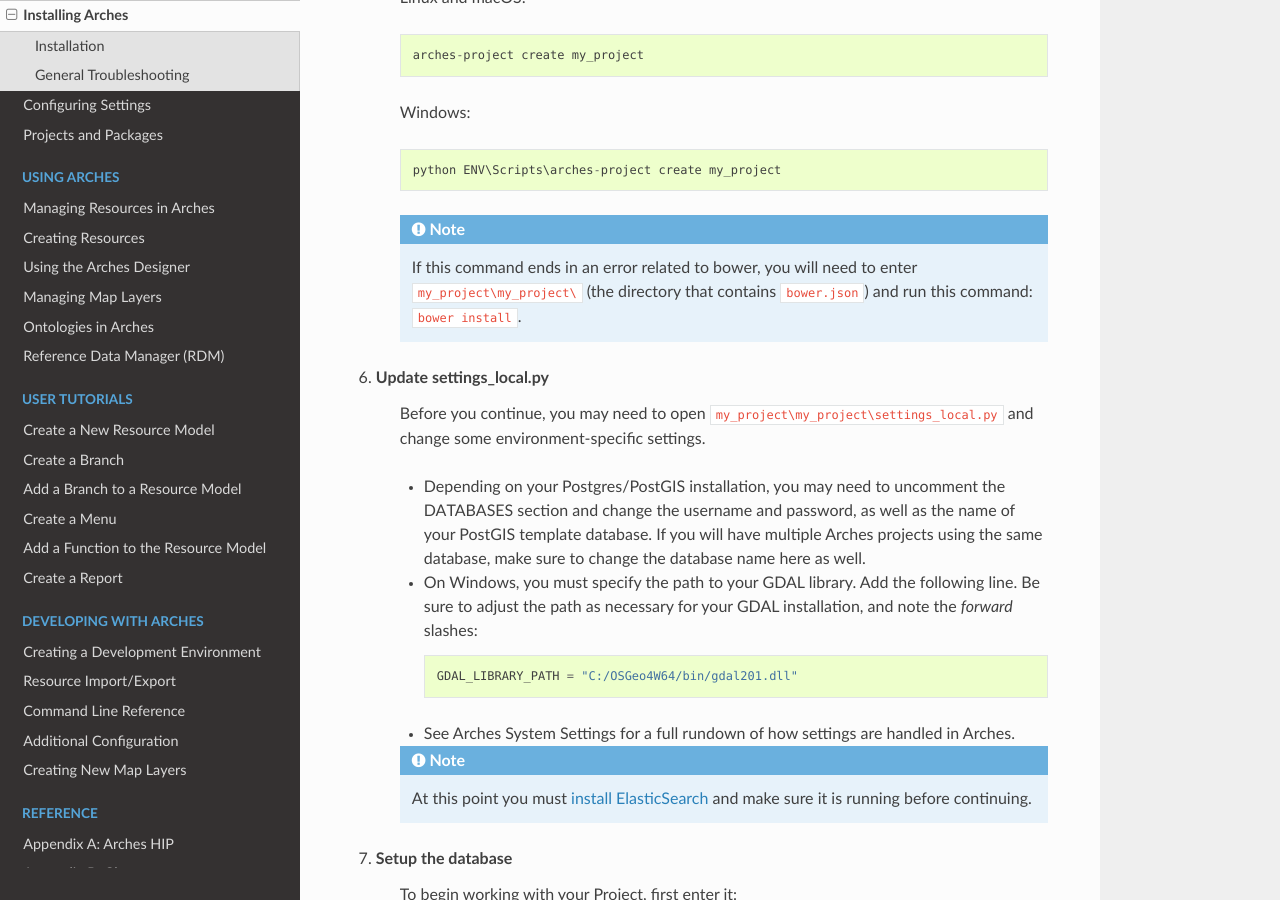
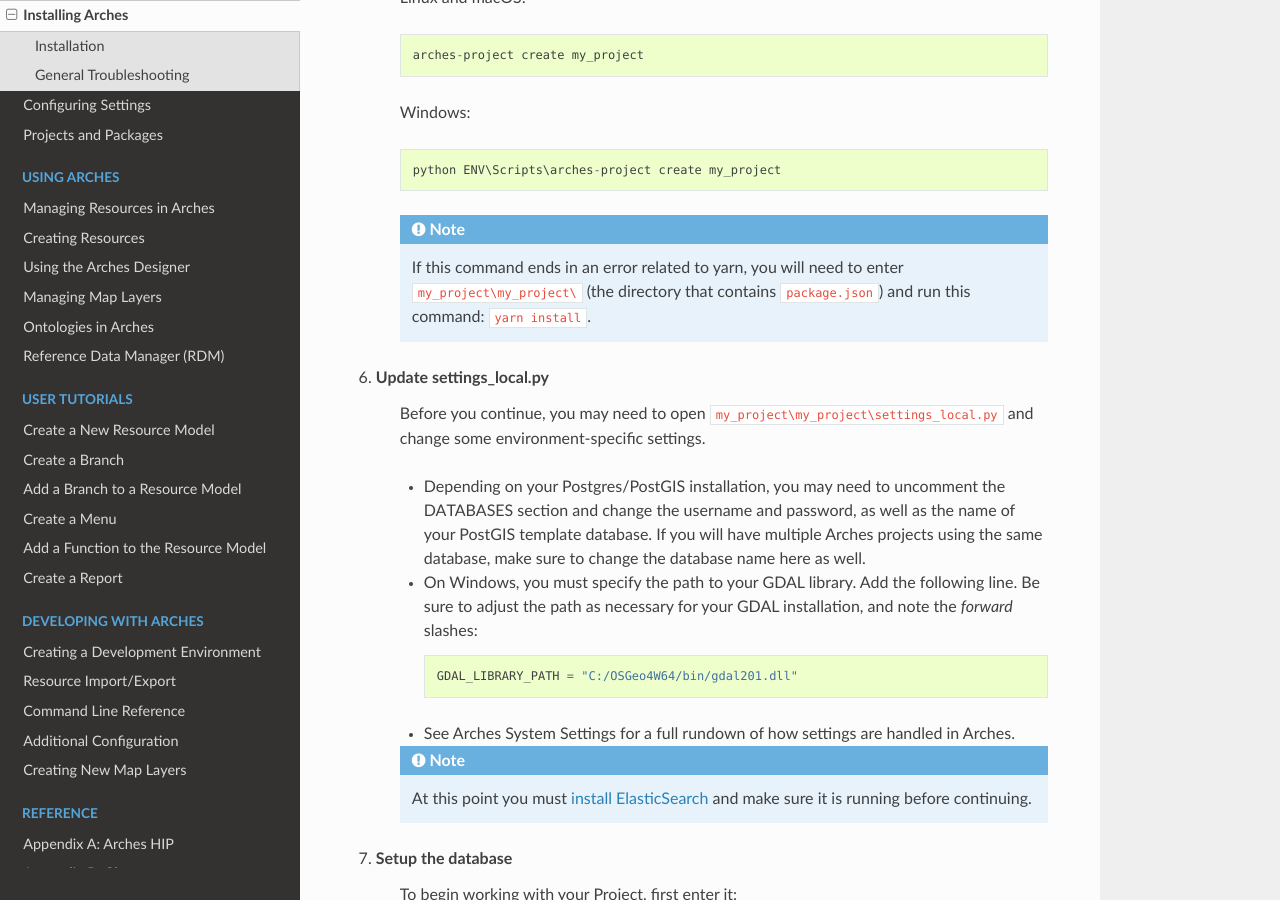
Before and after one commit to archesproject/arches-docs, a Sphinx documentation site: the page built from docs/installation.txt, in a window 1280 px wide and 900 px high, scrolled down 1392 px. Built offline with Sphinx 7.4.7 and the Read the Docs theme 2.0.0, drawn with Linux system fonts in a browser that asks for light colours.

Commit message:
migrates to yarn from bower, re: #2916

```diff
--- a/docs/creating-a-development-environment.txt
+++ b/docs/creating-a-development-environment.txt
@@ -46,7 +46,7 @@
         (ENV)$ pip install -r arches/install/requirements_dev.txt
         (ENV)$ cd ..
 
-#. Create the new project you will be working on. In this project you'll make all of the necessary changes to your templates, define all of your settings.py variables, run ``manage.py``, etc. This is also where all your ``bower`` components will be installed.
+#. Create the new project you will be working on. In this project you'll make all of the necessary changes to your templates, define all of your settings.py variables, run ``manage.py``, etc. This is also where all your ``yarn`` components will be installed.
 
     .. code-block:: bash
 
--- a/docs/installation.txt
+++ b/docs/installation.txt
@@ -49,7 +49,7 @@
 
         python ENV\Scripts\arches-project create my_project
 
-    .. note:: If this command ends in an error related to bower, you will need to enter ``my_project\my_project\`` (the directory that contains ``bower.json``) and run this command: ``bower install``.
+    .. note:: If this command ends in an error related to yarn, you will need to enter ``my_project\my_project\`` (the directory that contains ``package.json``) and run this command: ``yarn install``.
 
 #. **Update settings_local.py**
 
--- a/docs/overview.txt
+++ b/docs/overview.txt
@@ -33,7 +33,7 @@
 
 **Version History**
 
-    v4.0  July, 2017: Significant site redesign, addition of graph creation UI, system settings UI, internal tileserver (TileStache), updated dependencies (MapBox GL, ElasticSearch 5.2, Bower)
+    v4.0  July, 2017: Significant site redesign, addition of graph creation UI, system settings UI, internal tileserver (TileStache), updated dependencies (MapBox GL, ElasticSearch 5.2, Yarn)
 
     v3.0  April, 2015: Updated architecture, inclusion of the Reference Data Manager, updated dependencies (ElasticSearch, OpenLayers, Knockout)
 
--- a/docs/requirements-and-dependencies.txt
+++ b/docs/requirements-and-dependencies.txt
@@ -31,7 +31,7 @@
 
     .. note:: Python 2.7.9 and later comes with pip, however, with < 2.7.9, you will need to get pip from here: https://pip.pypa.io/en/latest/installing.html. We also recommend upgrading pip with this command ``python -m pip install --upgrade pip``.
 
-* **Bower** https://bower.io/#install-bower (requires NodeJS/npm)
+* **Yarn** https://yarnpkg.com/lang/en/docs/install/ (requires NodeJS/npm)
 * **Mapnik 2.2** http://mapnik.org/pages/downloads.html. *Windows users, see below*.
 * **JDK** http://www.oracle.com/technetwork/java/javase/downloads/jdk8-downloads-2133151.html
 * **Elasticsearch 5.2.1**
@@ -57,7 +57,7 @@
 
 **GDAL and GEOS** - Use the OSgeo4W installer found here: https://trac.osgeo.org/osgeo4w/, and choose to install the GDAL package (you don't need to install QGIS or GRASS). After installation, add the following to your system's PATH environment variable: ``C:\OSGeo4W64\bin``.
 
-**bower** - Requires NodeJS/npm. Installation instructions here: https://bower.io/#install-bower
+**Yarn** - Requires NodeJS/npm. Installation instructions here: https://yarnpkg.com/lang/en/docs/install/
 
 **Mapnik** - *If you are on 64-bit Windows you will not be able to install Mapnik; the Python bindings are not compatible.* Arches is fully functional without Mapnik, but some of the extra map overlay capabilities are lost. Specifically, if you are adding a Tilestache layer as a map overlay, you will not be able to use any of the Mapnik-based providers as described in this section of the `Tilestache documentation <http://tilestache.org/doc/#providers>`_.
 
```
